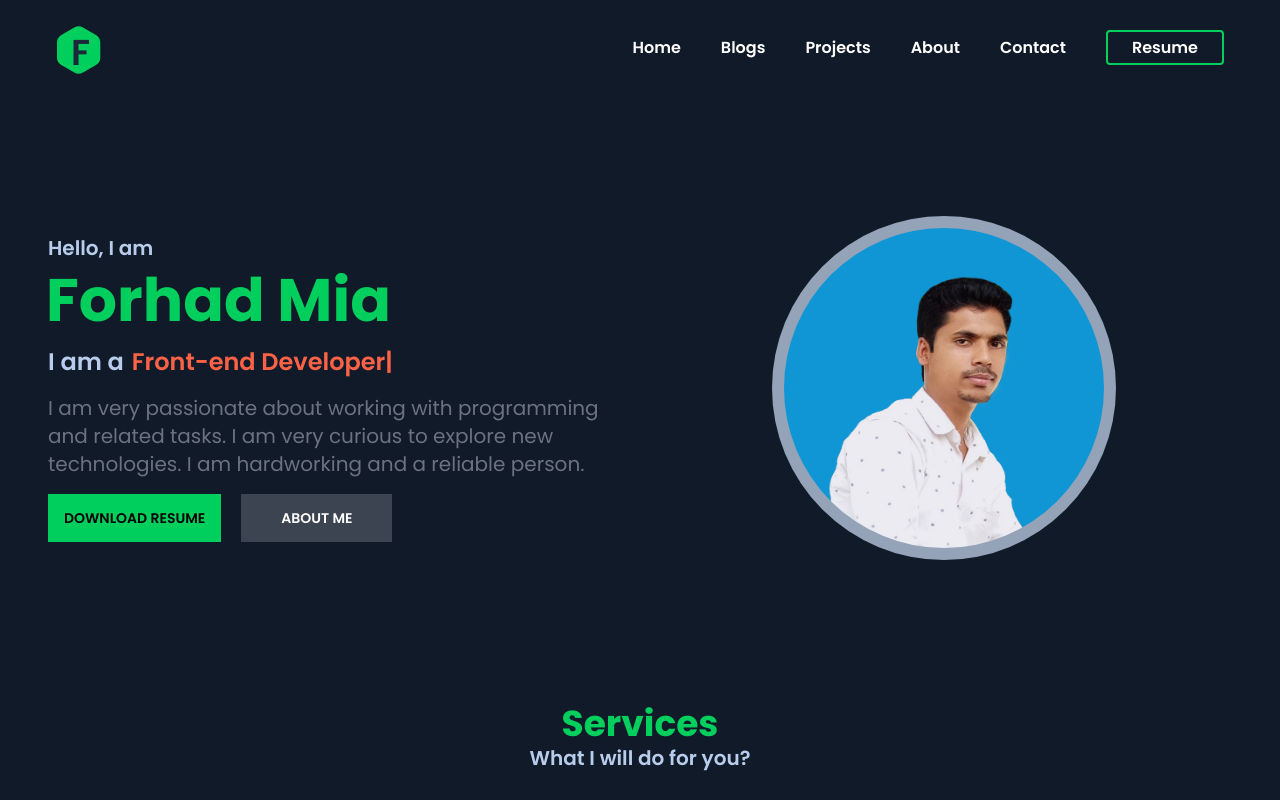
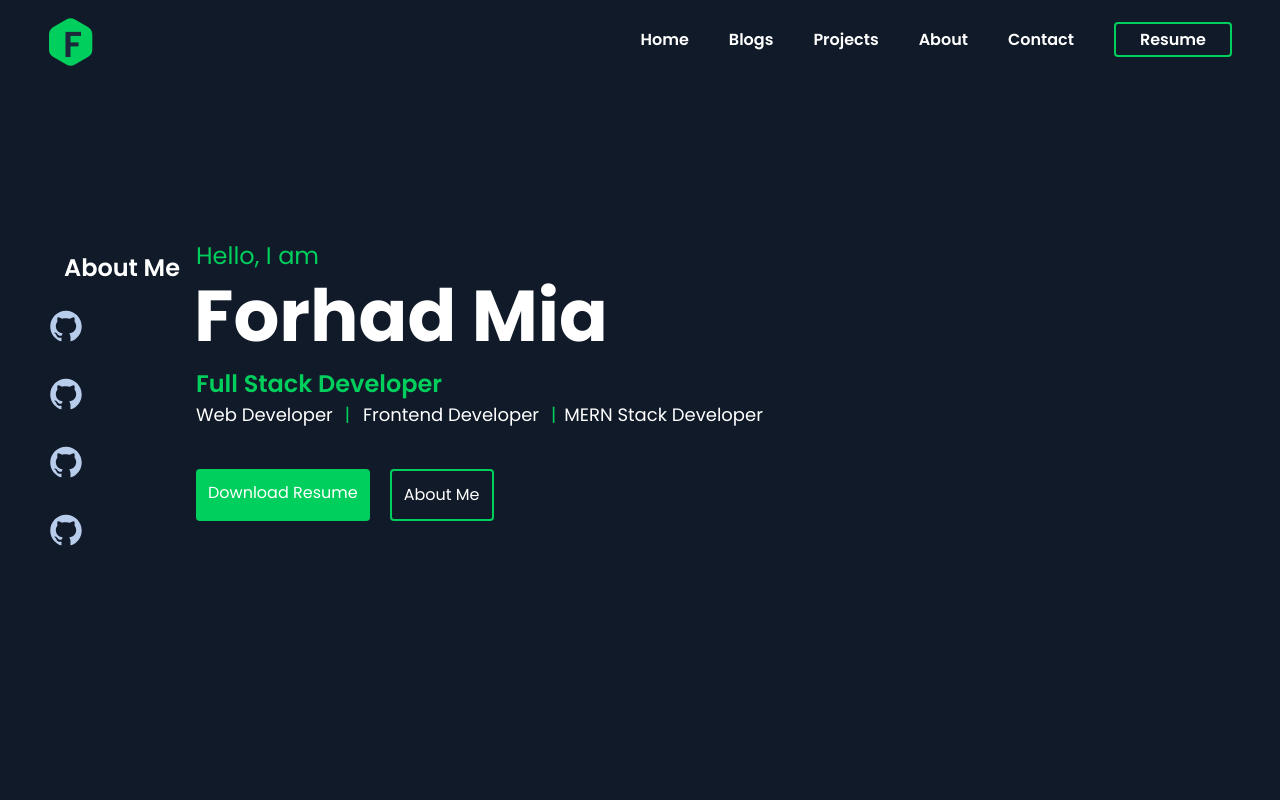
Before and after one commit to forhadmia1/my_protfolio, a React (Create React App) app: page / in a window 1280 px wide. Shown: the top 800 px of the page. Built offline with nearby package versions, Linux system fonts and the light colour scheme; no server answers.

Commit message:
hero area done

```diff
--- a/src/App.css
+++ b/src/App.css
@@ -1,4 +1,3 @@
-
 .banner-title{
   position: relative;
 }
--- a/src/components/Footer.js
+++ b/src/components/Footer.js
@@ -4,7 +4,7 @@ import { FiGithub } from 'react-icons/fi';
 
 const Footer = () => {
     return (
-        <footer className="footer footer-center p-10 bg-base-100 text-base-content rounded">
+        <footer className="footer footer-center p-10 bg-accent text-base-content rounded">
             <div>
                 <h2 className='text-2xl font-bold text-primary mb-4'>Contact With Me</h2>
                 <div className="grid grid-flow-col gap-5 text-2xl">
--- a/src/components/Navbar.js
+++ b/src/components/Navbar.js
@@ -3,8 +3,8 @@ import { Link, NavLink } from 'react-router-dom';
 
 const Navbar = () => {
     return (
-        <nav className='bg-base-100 md:px-12 py-4 sticky top-0 z-50'>
-            <div className="navbar bg-base-100">
+        <nav className='bg-base-100 md:px-12 py-2 sticky top-0 z-50'>
+            <div className="navbar bg-base-100 p-0">
                 <div className="navbar-start">
                     <Link to='/' className="md:pl-0 text-primary font-bold btn btn-ghost normal-case text-4xl">
                         <div className='relative'>
@@ -20,7 +20,7 @@ const Navbar = () => {
                                 <svg xmlns="http://www.w3.org/2000/svg" className="h-5 w-5" fill="none" viewBox="0 0 24 24" stroke="currentColor"><path strokeLinecap="round" strokeLinejoin="round" strokeWidth="2" d="M4 6h16M4 12h8m-8 6h16" /></svg>
                             </label>
                         </div>
-                        <ul tabIndex="0" className="dropdown-content mt-1 py-4 shadow bg-accent text-secondary rounded-box w-48 right-0 px-6 flex gap-3 flex-col">
+                        <ul tabIndex="0" className="dropdown-content mt-2 py-4 shadow bg-accent text-secondary rounded w-96 right-0 px-6 flex gap-3 flex-col">
                             <li className='items-end'><Link className='w-full justify-end' to='/home'><span>Home</span></Link></li>
                             <li className='items-end'><Link className='w-full justify-end' to='/blogs'><span>Blogs</span></Link></li>
                             <li className='items-end'><Link className='w-full justify-end' to='/projects'><span>Projects</span></Link></li>
--- /dev/null
+++ b/src/components/SectionTitle.js
@@ -0,0 +1,11 @@
+import React from 'react';
+
+const SectionTitle = ({ children }) => {
+    return (
+        <div className='mt-10 mb-6'>
+            <p className='text-2xl font-semibold text-center text-secondary'>{children}</p>
+        </div>
+    );
+};
+
+export default SectionTitle;
--- a/src/pages/Home/HeroArea.js
+++ b/src/pages/Home/HeroArea.js
@@ -1,39 +1,39 @@
-import React, { useEffect } from 'react';
-import heroImg from '../../Assets/Image/IMG20190904153853-01.png'
+import React from 'react';
 import '../../App.css';
 import { useNavigate } from 'react-router-dom';
-import AOS from 'aos';
+import { AiFillGithub } from 'react-icons/ai'
+import SectionTitle from '../../components/SectionTitle';
 
 const HeroArea = () => {
     const navigate = useNavigate()
 
-    useEffect(() => {
-        AOS.init({
-            duration: 2000
-        });
-    }, []);
+    return (
+        <section className='container md:px-12 md:h-screen md:mt-[-100px] mt-5 flex items-center flex-col md:flex-row-reverse'>
+            <div className='md:text-left text-center w-full'>
+                <p className='text-2xl mb-2 text-primary'>Hello, I am</p>
+                <h2 className='text-5xl ml-[-2px] md:text-7xl font-bold mb-4 text-secondary'>Forhad Mia</h2>
+                <h3 className='mb-4 text-xl md:text-2xl font-semibold'><span className='text-primary text-2xl'>Full Stack Developer</span></h3>
+                <ul className='md:flex md:gap-3 text-secondary text-lg mt-[-15px]'>
+                    <li>Web Developer</li>
+                    <li><span className='text-primary mr-2 md:inline-block hidden'>|</span> Frontend Developer</li>
+                    <li><span className='text-primary mr-2 md:inline-block hidden'>|</span>MERN Stack Developer</li>
+                </ul>
+                <div className='flex md:justify-start justify-center gap-3 md:gap-5 mt-10'>
+                    <a href='https://drive.google.com/uc?export=download&id=15ka36LpmP1yD4NX7_7Iw7iydKCtjP3fa' className="p-3 text-secondary rounded bg-primary">Download Resume</a>
 
-    return (
-        <section className='grid grid-cols-1 gap-8 md:grid-cols-2 py-20 px-4 md:px-12 md:mt-10 justify-items-center place-items-center'>
-            <div className='flex items-center order-2'>
-                <div>
-                    <p className='text-xl mb-2 font-semibold'>Hello, I am</p>
-                    <h2 className='text-5xl ml-[-2px] md:text-6xl font-bold mb-4 text-primary'>Forhad Mia</h2>
-                    <h3 className='mb-4 text-xl md:text-2xl banner-title font-semibold'><span className='mr-2'>I am a</span></h3>
-                    <p className='mb-4 text-xl text-gray-500'>
-                        I am very passionate about working with programming and related tasks. I am very curious to explore new technologies. I am hardworking and a reliable person.
-                    </p>
-                    <div className='flex gap-3 md:gap-5'>
-                        <a href='https://drive.google.com/uc?export=download&id=15ka36LpmP1yD4NX7_7Iw7iydKCtjP3fa' className="btn bg-primary border-none hover:bg-dark text-black hover:text-white rounded-none px-4 border-2 font-semibold">Download Resume</a>
-
-                        <button onClick={() => navigate('/about')} className="btn bg-dark hover:bg-primary border-none text-white hover:text-black rounded-none px-8 md:px-10 border-2 font-semibold">About Me</button>
-                    </div>
+                    <button onClick={() => navigate('/about')} className="p-3 border-2 border-primary rounded text-secondary">About Me</button>
                 </div>
             </div>
-            <div data-aos="flip-right" className='p-3 rounded-full bg-slate-400 w-fit order-1 md:order-3'>
-                <img className='w-80 h-80 rounded-full' src={heroImg} alt="" />
+            <div>
+                <SectionTitle>About Me</SectionTitle>
+                <ul className='flex gap-8 md:flex-col text-4xl md:mr-28'>
+                    <li><AiFillGithub /></li>
+                    <li><AiFillGithub /></li>
+                    <li><AiFillGithub /></li>
+                    <li><AiFillGithub /></li>
+                </ul>
             </div>
-        </section>
+        </section >
 
     );
 };
```
